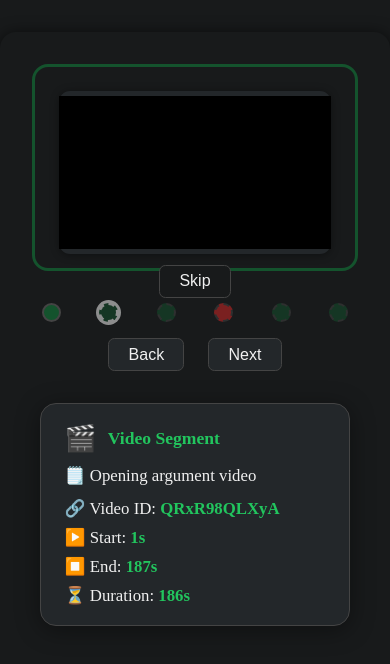
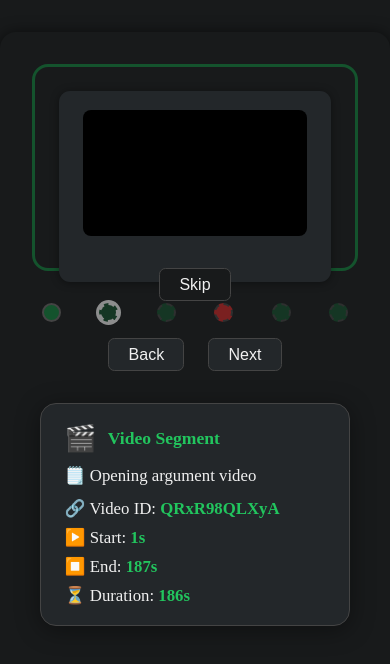
Before and after one commit to gbotros/argumenter, a Vue app: page / in a window 390 px wide. Both pictures are taken after a click on the button "Skip". Shown: the top 664 px of the page. Built offline with nearby package versions, Linux system fonts and the light colour scheme.

Commit message:
simplify the css

```diff
--- a/src/timeline/VideoSegmentView.vue
+++ b/src/timeline/VideoSegmentView.vue
@@ -6,6 +6,7 @@
         'video-segment-view__main-row--single': visibleConcurrentTextSegments.length === 0,
       }"
     >
+
         <div
           ref="youtubePlayer"
           class="video-segment-view__yt-frame"
@@ -13,6 +14,7 @@
             'video-segment-view__yt-frame--full': visibleConcurrentTextSegments.length === 0,
           }"
         ></div>
+
       <div
         v-if="visibleConcurrentTextSegments.length > 0"
         class="video-segment-view__concurrent-texts"
@@ -169,7 +171,6 @@ onUnmounted(() => {
     align-items: flex-start;
     width: 100%;
     height: 100%;
-    gap: 2rem;
 
     &--single {
       // Only video, no concurrent text
@@ -219,35 +220,12 @@ onUnmounted(() => {
     display: flex;
     flex-direction: column;
     gap: 1.2rem;
-    min-width: 220px;
-    max-width: 400px;
     flex: 1 1 0;
     margin-left: 1.5rem;
     margin-top: 0;
 
-    @media (max-width: 900px) {
-      margin-left: 0;
-      margin-top: 1rem;
-      max-width: 100vw;
-      min-width: 0;
-    }
   }
 
-  @media (max-width: 600px) {
-    &__concurrent-texts {
-      margin-left: 0;
-      margin-top: 0.5rem;
-      max-width: 100vw;
-      min-width: 0;
-    }
-    &__yt-frame {
-      max-width: 100vw;
-      width: 100vw;
-      min-width: 0;
-      border-radius: 0;
-    }
-    padding: 0.3rem 0;
-  }
 
   &__complete-btn {
     margin-top: 1rem;
```
Lines whose indentation alone changed are shown as unchanged.
